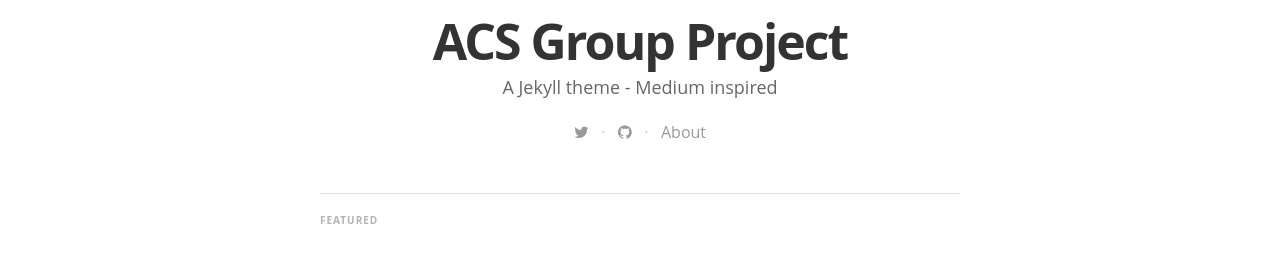
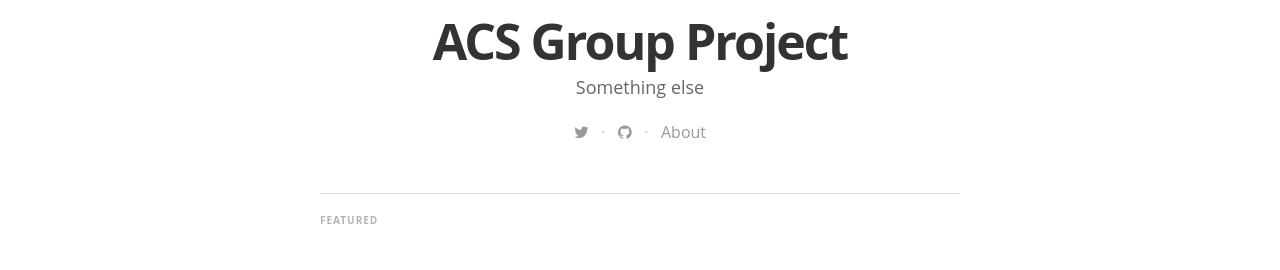
Before and after one commit to stephaniechen66/acs-csn-research-project, a Jekyll site: the page built from index.html, in a window 1280 px wide. Shown: the part 518-788 px from the top of the page. Built offline with Jekyll 4.4.1, drawn with Linux system fonts in a browser that asks for light colours; nearby versions of some CDN libraries; some web fonts are replaced; Markdown is read by kramdown in place of the engine named in the settings; the list of posts is cut into pages by our own code.

Commit message:
commited something else

```diff
--- a/_config.yml
+++ b/_config.yml
@@ -5,7 +5,7 @@ highlighter: pygments
 # Site settings
 title: "ACS Group Project"
 description: > # this means to ignore newlines until "email:"
-   A Jekyll theme - Medium inspired
+  Something else
 
 email: a-mail@mail.mail
 #blog logo
```
